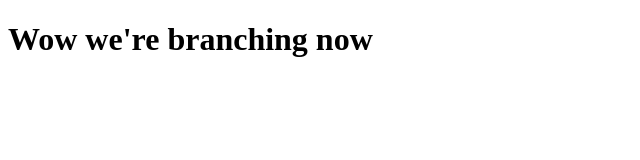
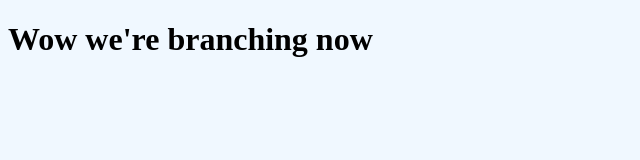
Before and after one commit to rodgersajb/git-branching-practice, a plain HTML site: page index.html in a window 1280 px wide. Shown: the whole page, without its empty margins (0-640 px from the left). Drawn offline with Linux system fonts and the light colour scheme; files that its build step writes are made by us from their sources.

Commit message:
added styles sheet

```diff
--- a/index.html
+++ b/index.html
@@ -4,7 +4,9 @@
   <meta charset="UTF-8">
   <meta name="viewport" content="width=device-width, initial-scale=1.0">
   <meta http-equiv="X-UA-Compatible" content="ie=edge">
+  <link rel="stylesheet" href="/style.css" class="rel">
   <title>Git branching lesson on test</title>
+
 </head>
 <body>
   <h1>Wow we're branching now</h1>
--- /dev/null
+++ b/styles/style.css
@@ -0,0 +1,3 @@
+body {
+    background-color: aliceblue;
+}
```
